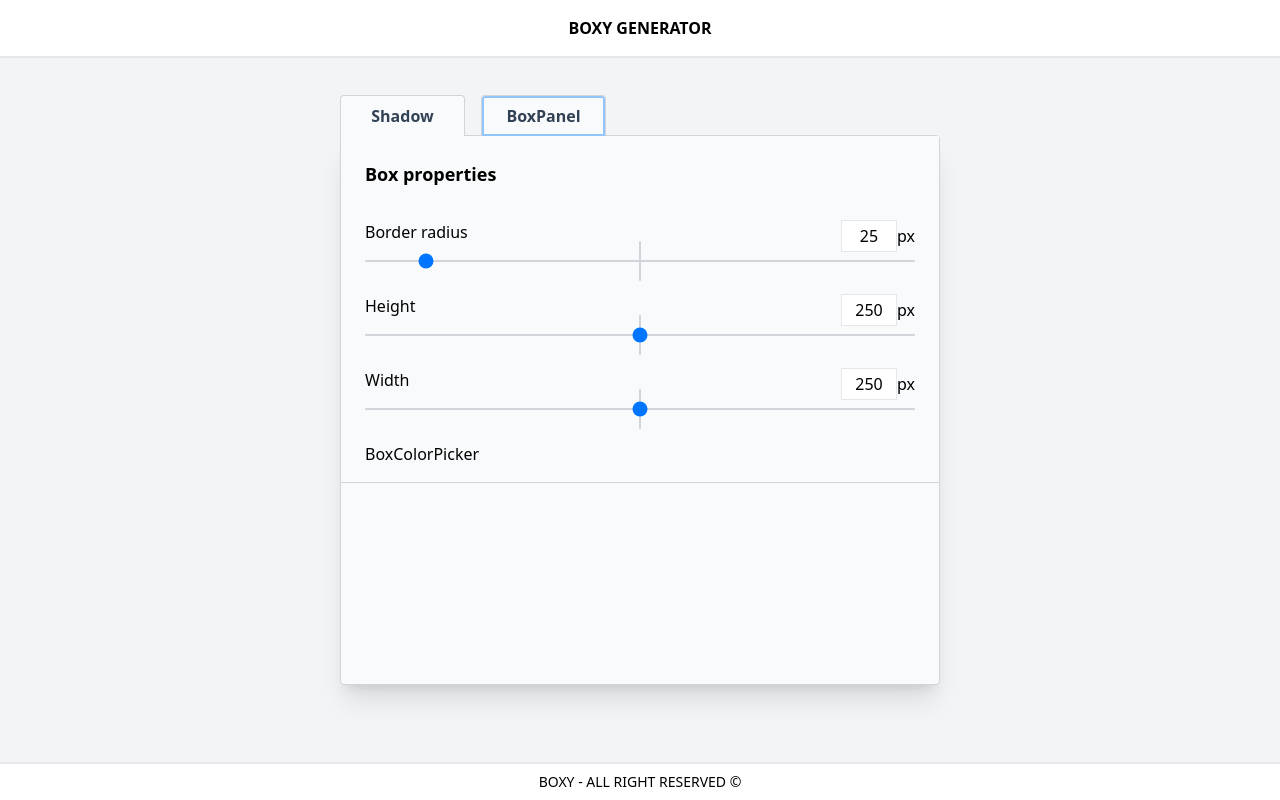
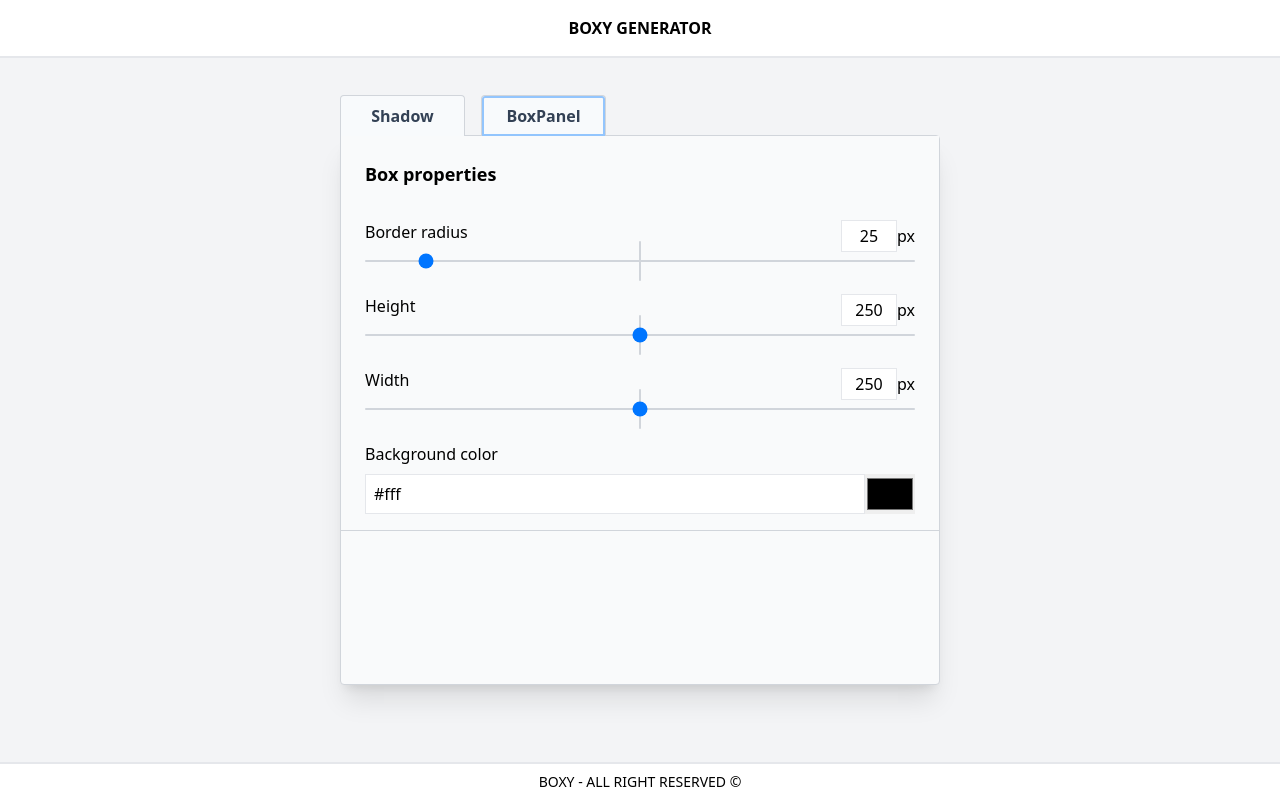
Before and after one commit to LorisQsd/Boxy-Generator_ReactAPP, a React (Vite) app: page / in a window 1280 px wide. Both pictures are taken after a click on the button "BoxPanel". Built offline with nearby package versions, Linux system fonts and the light colour scheme.

Commit message:
Feat: BoxColorPicker - Dynamisation (controlled inputs)

```diff
--- a/src/layouts/BoxPanel/BoxColorPicker.jsx
+++ b/src/layouts/BoxPanel/BoxColorPicker.jsx
@@ -1,5 +1,35 @@
-export default function BoxColorPicker() {
+import { useDispatch } from "react-redux";
+import { updateBoxValue } from "../../features/boxProperties";
+
+export default function BoxColorPicker({ inputData }) {
+  const dispatch = useDispatch();
+
+  function handleInputs(e) {
+    dispatch(
+      updateBoxValue({
+        inputNumber: inputData.inputNumber,
+        value: e.target.value,
+      })
+    );
+  }
+
   return (
-    <div>BoxColorPicker</div>
-  )
+    <div className="mt-3">
+      <p>{inputData.name}</p>
+      <div className="flex mt-2">
+        <input
+          value={inputData.value}
+          onChange={handleInputs}
+          className="flex-grow px-2 py-1 border focus:outline-1 outline-gray-400"
+          type="text"
+        />
+        <input
+          value={inputData.value}
+          onChange={handleInputs}
+          className="cursor-pointer h-[40px]"
+          type="color"
+        />
+      </div>
+    </div>
+  );
 }
```
